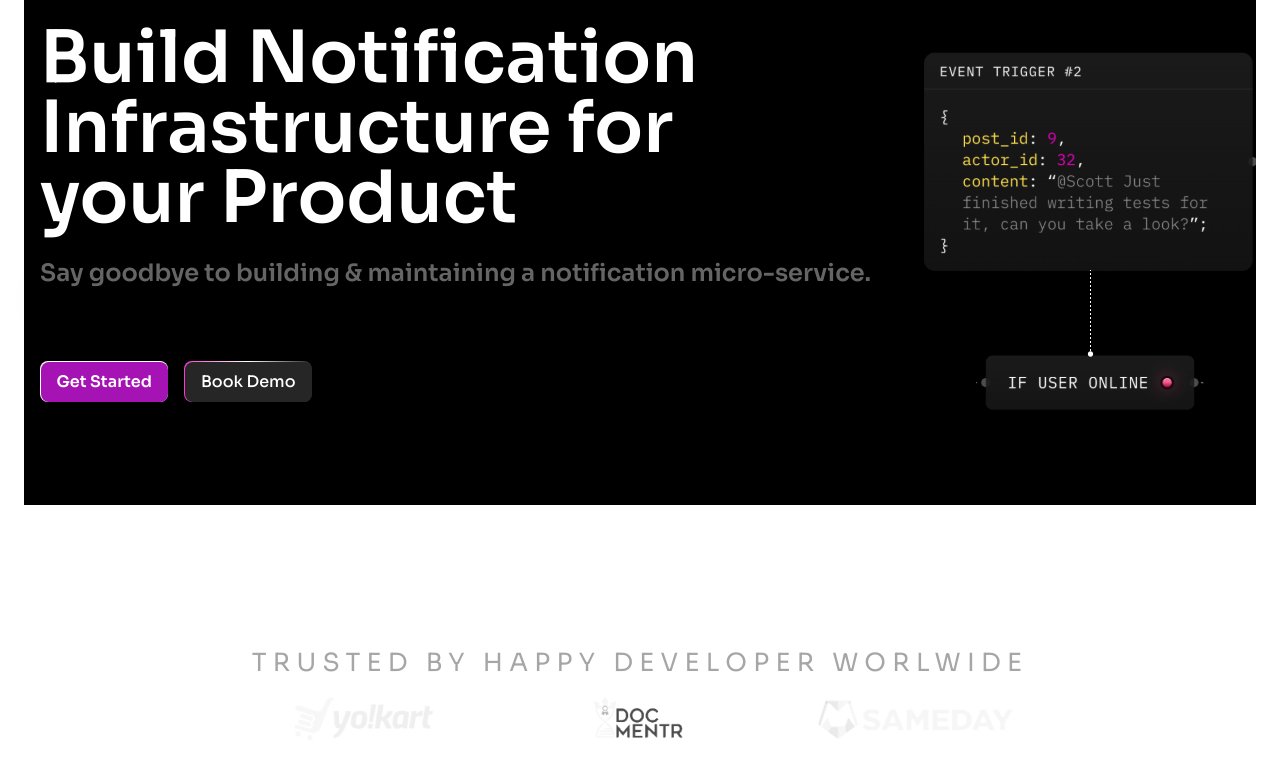
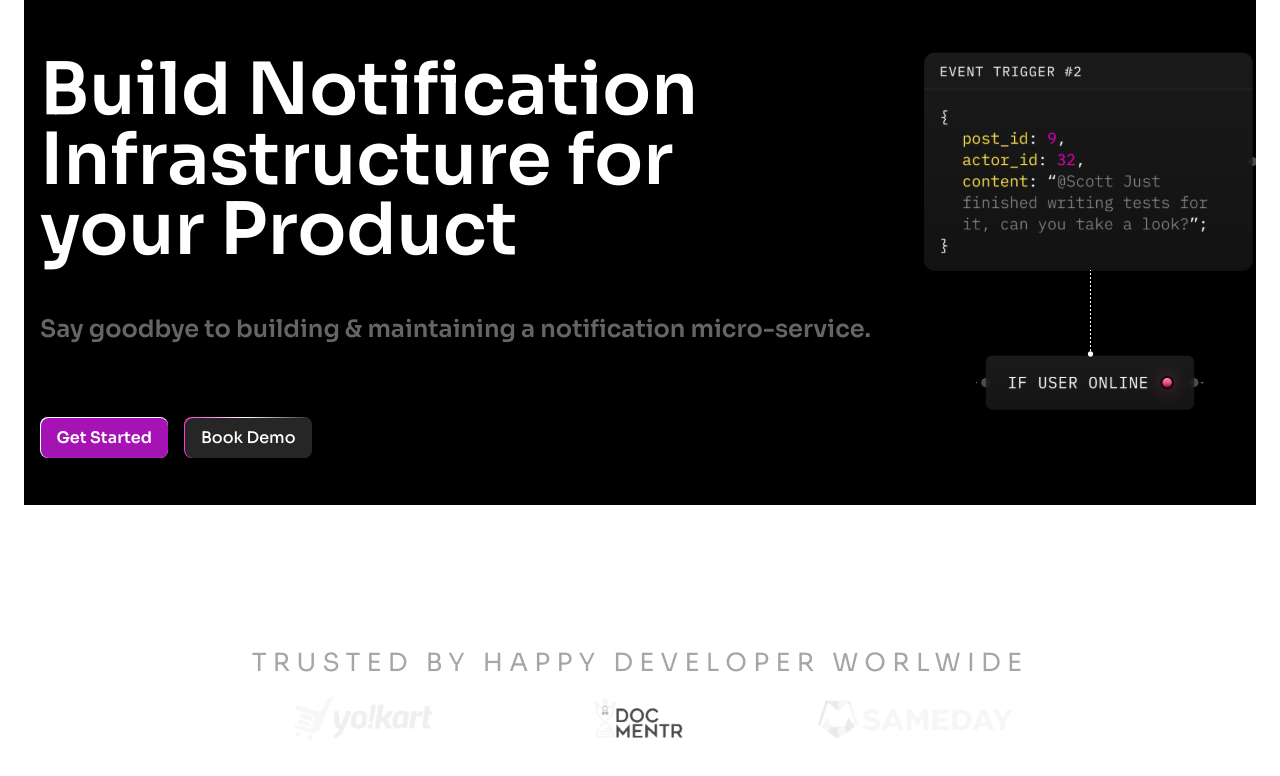
Before and after one commit to Ashrayaa/Engagespot-New, a Next.js app: page /components/Introduction in a window 1280 px wide. Shown: the top 776 px of the page. Built offline with nearby package versions, Linux system fonts and the light colour scheme.

Commit message:
error fix

```diff
--- a/pages/components/Introduction.tsx
+++ b/pages/components/Introduction.tsx
@@ -12,14 +12,14 @@ const Introduction = (props: Props) => {
     <>
       <div className="bg-black flex flex-col md:flex-row md:justify-between xl:mx-6 md:mx-4 lg:mx-0 lg:-ml-5 2xl:mt-20 justify-center items-center">
         {/* 2xl:-ml-12 xl:-ml-14 */}
-        <div className="md:flex md:flex-col md:float-left lg:justify-start lg:w-[540px] xl:w-[850px] 2xl:w-[1200px] 2xl:gap-6 xl:gap-2 md:w-[600px] md:-mt-14 xl:-mt-24">
+        <div className="md:flex md:flex-col md:float-left lg:justify-start lg:w-[540px] xl:w-[850px] 2xl:w-[1200px] 2xl:gap-6 xl:gap-2 md:w-[600px] md:-mt-14 xl:-mt-2">
           <h1 className="text-white text-center md:text-left font-semibold text-3xl lg:text-5xl 2xl:text-7xl xl:text-7xl xl:leading-[70px] 2xl:leading-[80px] px-2 sm:px-20 md:pl-4 py-4 mt-6">
             Build Notification Infrastructure for your Product
           </h1>
-          <p className="text-[#8B8B8B] lg:text-[#a9a9a9] text-xs md:text-left px-7 sm:px-28 md:px-0 md:pl-4 xl:text-2xl xl:font-semibold 2xl:text-3xl 2xl:font-semibold text-center shadow-2xl opacity-60">
+          <p className="text-[#8B8B8B] lg:text-[#a9a9a9] xl:mt-6 text-xs md:text-left px-7 sm:px-28 md:px-0 md:pl-4 xl:text-2xl xl:font-semibold 2xl:text-3xl 2xl:font-semibold text-center shadow-2xl opacity-60">
             Say goodbye to building & maintaining a notification micro-service.
           </p>
-          <div className="flex gap-4 justify-center mt-10 lg:justify-start lg:ml-3 md:-ml-44 md:pl-1 py-6">
+          <div className="flex gap-4 justify-center xl:mt-10 lg:justify-start lg:ml-3 md:-ml-44 md:pl-1 py-6">
             <div className="bg-white p-[0.5px] rounded-lg shadow-white">
               <button className="border-none rounded-lg font-semibold  p-2 px-4 bg-[#a513b4] text-white">
                 Get Started
```
